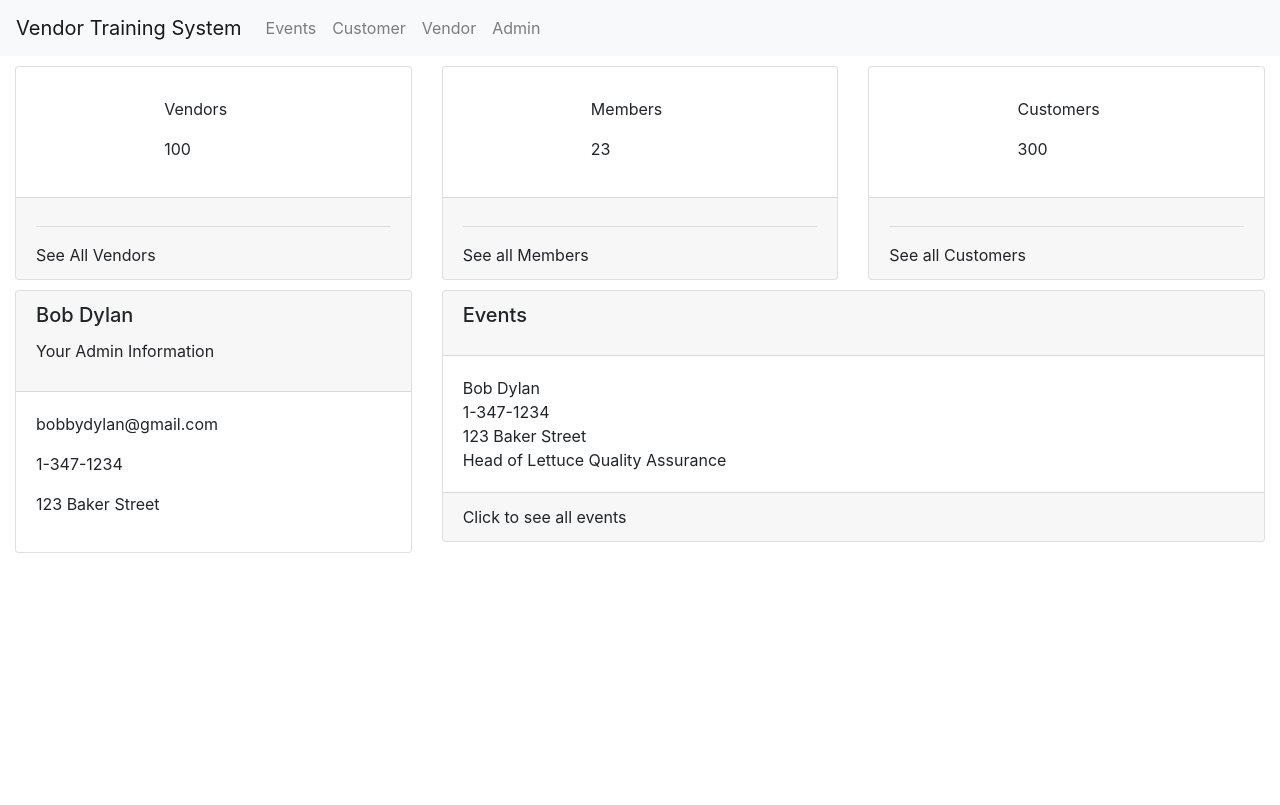
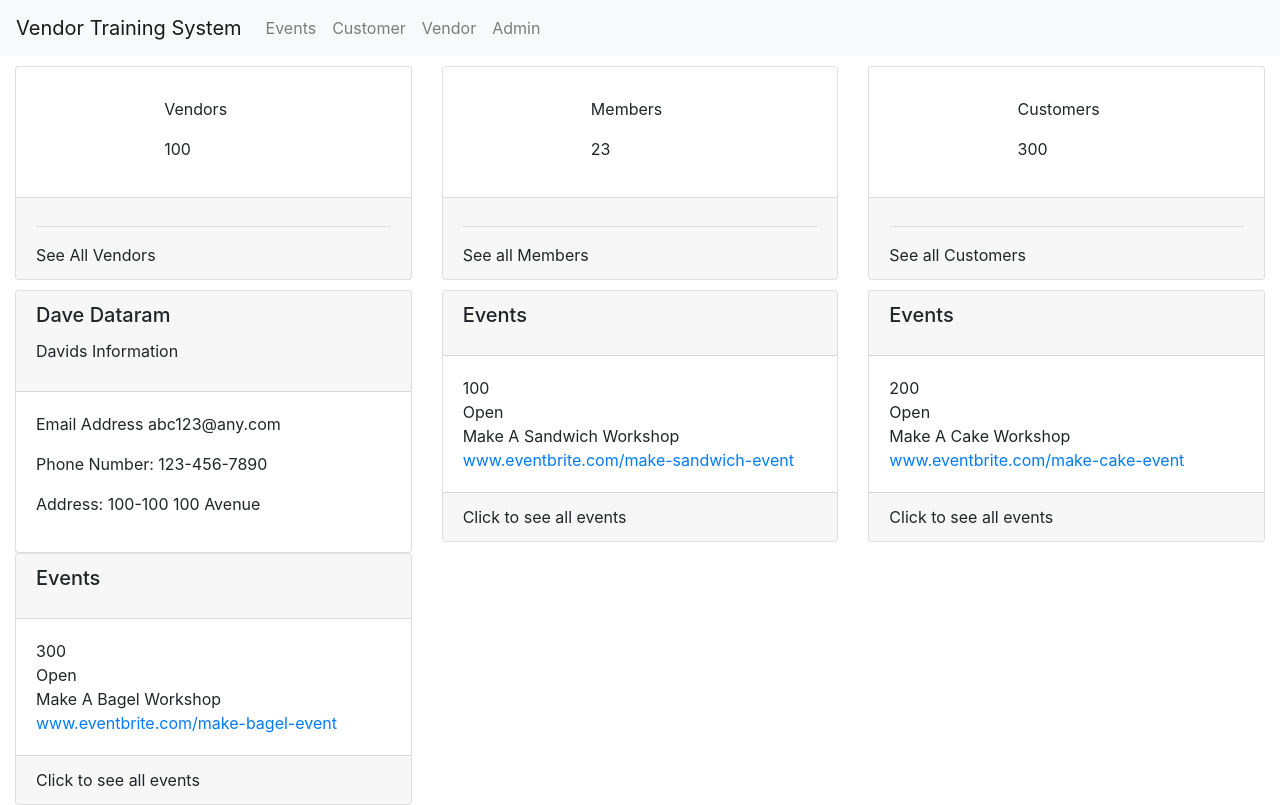
Before and after one commit to dave325/vendorTrainingSystem, an Angular app in the folder vendorTrainingSystem/: page /admin in a window 1280 px wide. Built offline with nearby package versions, Linux system fonts and the light colour scheme.

Commit message:
making edits to admin page

```diff
--- a/vendorTrainingSystem/src/app/components/admin/admin-profile/admin-profile.component.html
+++ b/vendorTrainingSystem/src/app/components/admin/admin-profile/admin-profile.component.html
@@ -171,17 +171,17 @@
         <div class="col-md-4">
           <div class="card ">
             <div class="card-header ">
-              <h5 class="card-title">Bob Dylan</h5>
-              <p class="card-category">Your Admin Information</p>
+              <h5 class="card-title"> Dave Dataram </h5>
+              <p class="card-category"> Davids Information </p>
             </div>
             <div class="card-body ">
-              <p>bobbydylan@gmail.com</p>
-              <p>1-347-1234</p>
-              <p>123 Baker Street</p>
+              <p>Email Address abc123@any.com </p>
+              <p> Phone Number: 123-456-7890 </p>
+              <p> Address: 100-100 100 Avenue</p>
             </div>
           </div>
         </div>
-        <div class="col-md-8">
+        <div class="col-md-4" *ngFor="let event of Events">
           <div class="card card-chart">
             <div class="card-header">
               <h5 class="card-title">Events</h5>
@@ -189,10 +189,10 @@
             </div>
             <div class="card-body">
               <div>
-                <div>Bob Dylan</div>
-                <div>1-347-1234</div>
-                <div>123 Baker Street</div>
-                <div>Head of Lettuce Quality Assurance</div>
+                <div>{{ event.v_id }}</div>
+                <div>{{ event.status }}</div>
+                <div>{{ event.name }}</div>
+                <a href="#"> {{ event.url }}</a>
               </div>
             </div>
             <div class="card-footer">
--- a/vendorTrainingSystem/src/app/components/admin/admin-profile/admin-profile.component.ts
+++ b/vendorTrainingSystem/src/app/components/admin/admin-profile/admin-profile.component.ts
@@ -1,6 +1,8 @@
 import { Component, OnInit } from '@angular/core';
 import { environment} from '../../../../environments/environment'
 import { Admin } from '../../../models/Admin'
+import { Event } from '../../../models/Event';
+import { dummy_events } from '../../../dummy-data/dummy-events';
 
 
 @Component({
@@ -9,6 +11,7 @@ import { Admin } from '../../../models/Admin'
   styleUrls: ['./admin-profile.component.css']
 })
 export class AdminProfileComponent implements OnInit {
+  Events:Event[] = dummy_events;
   adminProfileModel = <Admin>{};
   editing: boolean = false;
   phoneRegex = environment.regExTests.phoneRegex;
```
